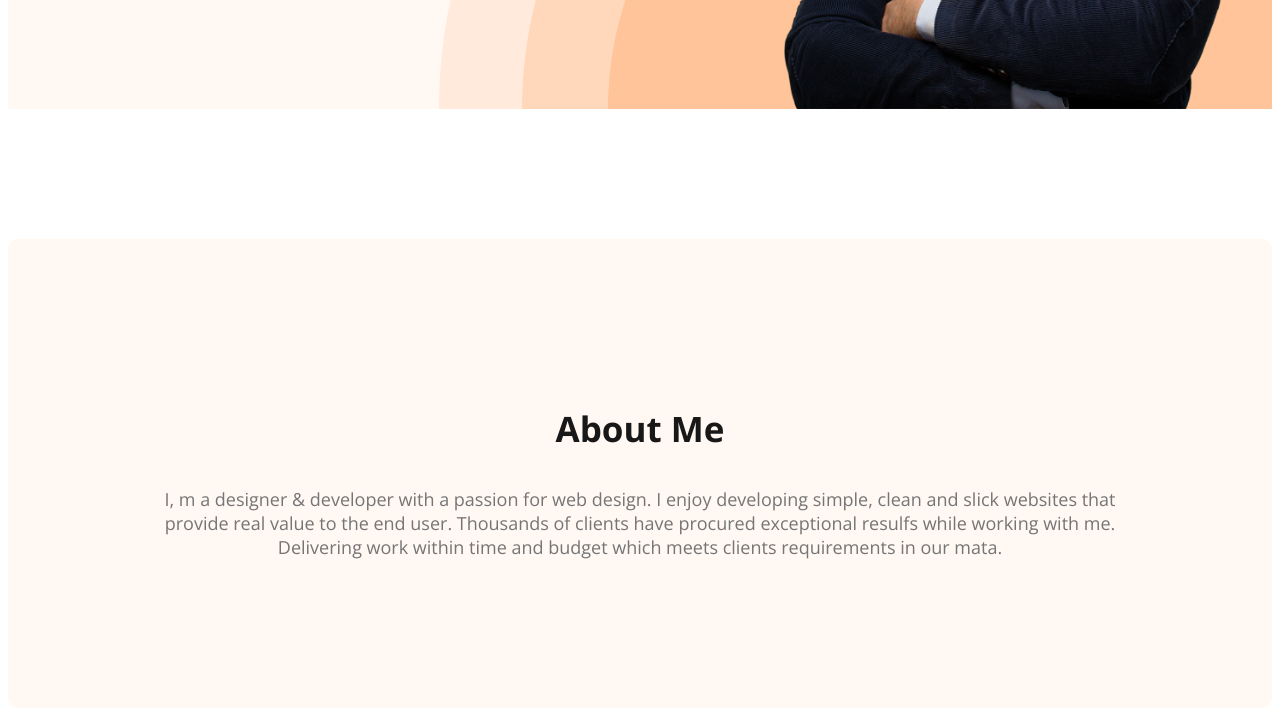
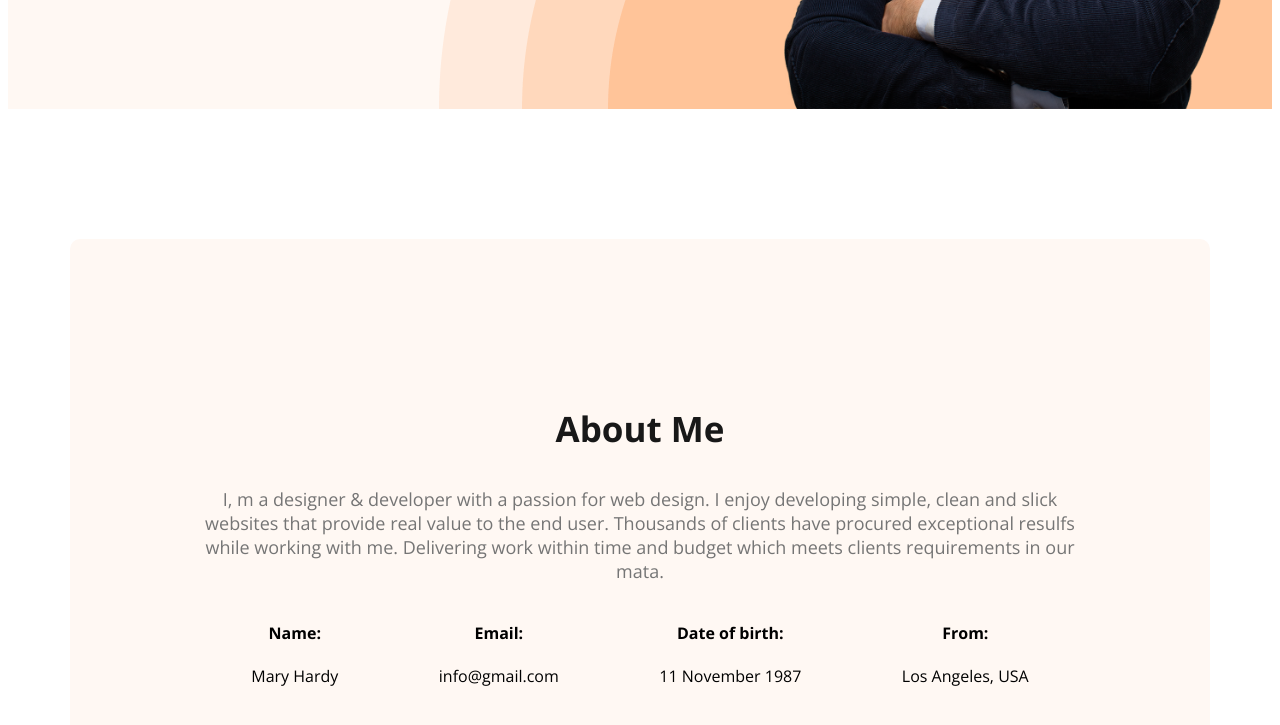
Before and after one commit to sakibskb143/web-portfolio, a plain HTML site: page index.html in a window 1280 px wide. Shown: the part 593-1318 px from the top of the page. Drawn offline with nearby package versions, Linux system fonts and the light colour scheme.

Commit message:
info section

```diff
--- a/index.html
+++ b/index.html
@@ -47,7 +47,29 @@
         <div class="about">
             <h3 class="section-title">About Me</h3>
             <p class="section-description">I, m a designer & developer with a passion for web design. I enjoy developing simple, clean and slick websites that provide real value to the end user. Thousands of clients have procured exceptional resulfs while working with me. Delivering work within time and budget which meets clients requirements in our mata.</p>
+           <div class="about-info-container">
+            <div class="about-info">
+                <h4 class="info-title">Name:
+                   </h4>
+                <p class="info-data">  Mary Hardy</p>
+            </div>
+            <div class="about-info">
+                <h4 class="info-title">Email:
+                    </h4>
+                <p class="info-data">info@gmail.com</p>
+            </div>
+            <div class="about-info">
+                <h4 class="info-title">Date of birth:
+                 </h4>
+                <p class="info-data"> 11 November 1987</p>
+            </div>
+            <div class="about-info">
+                <h4 class="info-title">From:
+                    </h4>
+                <p class="info-data">Los Angeles, USA</p>
+            </div>
 
+           </div>
         </div>
     </main>
     <footer></footer>
--- a/styles/portfolio.css
+++ b/styles/portfolio.css
@@ -105,6 +105,11 @@ nav a {
 }
 
 /* about section */
+main{
+  max-width: 1140px;
+  margin:0 auto;
+}
+
 .about {
   border-radius: 10px;
   background: #FFF8F3;
@@ -130,3 +135,25 @@ nav a {
   font-weight: 400;
 
 }
+.about-info-container{
+  display: flex;
+  justify-content: space-around;
+}
+.about-info {
+  text-align: center;
+
+}
+.about info-title{
+  color: #757575;
+  font-size: 20px;
+  font-weight: 400;
+
+}
+.about info-data{
+  color:  #474747;
+/* font-family: "Open Sans"; */
+font-size: 20px;
+/* font-style: normal; */
+font-weight: 700;
+/* line-height: 30px; */
+}
```
